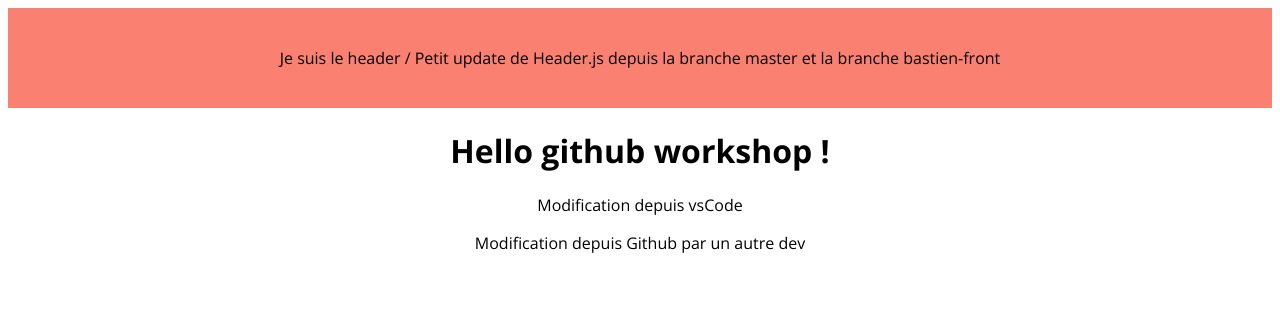
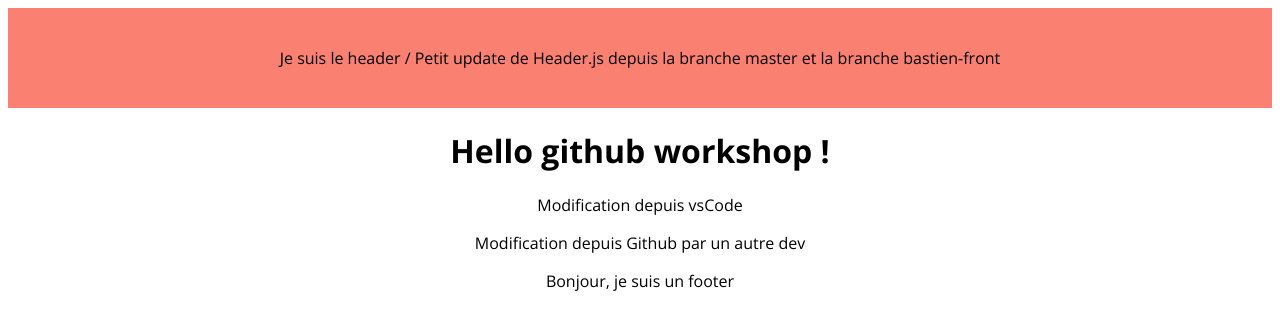
Before and after one commit to BastienLairis/git-github-workshop-andromeda23, a React (Create React App) app: page / in a window 1280 px wide. Shown: the top 330 px of the page. Built offline with nearby package versions, Linux system fonts and the light colour scheme.

Commit message:
added component footer

```diff
--- a/src/App.js
+++ b/src/App.js
@@ -2,6 +2,7 @@
 
 //components
 import Header from "./components/Header";
+import Footer from "./components/Footer";
 
 function App() {
   return (
@@ -10,6 +11,7 @@
       <h1>Hello github workshop !</h1>
       <p>Modification depuis vsCode</p>
       <p>Modification depuis Github par un autre dev</p>
+      <Footer />
     </div>
   );
 }
--- /dev/null
+++ b/src/components/Footer.js
@@ -0,0 +1,5 @@
+const Footer = () => {
+  return <footer>Bonjour, je suis un footer</footer>;
+};
+
+export default Footer;
```
